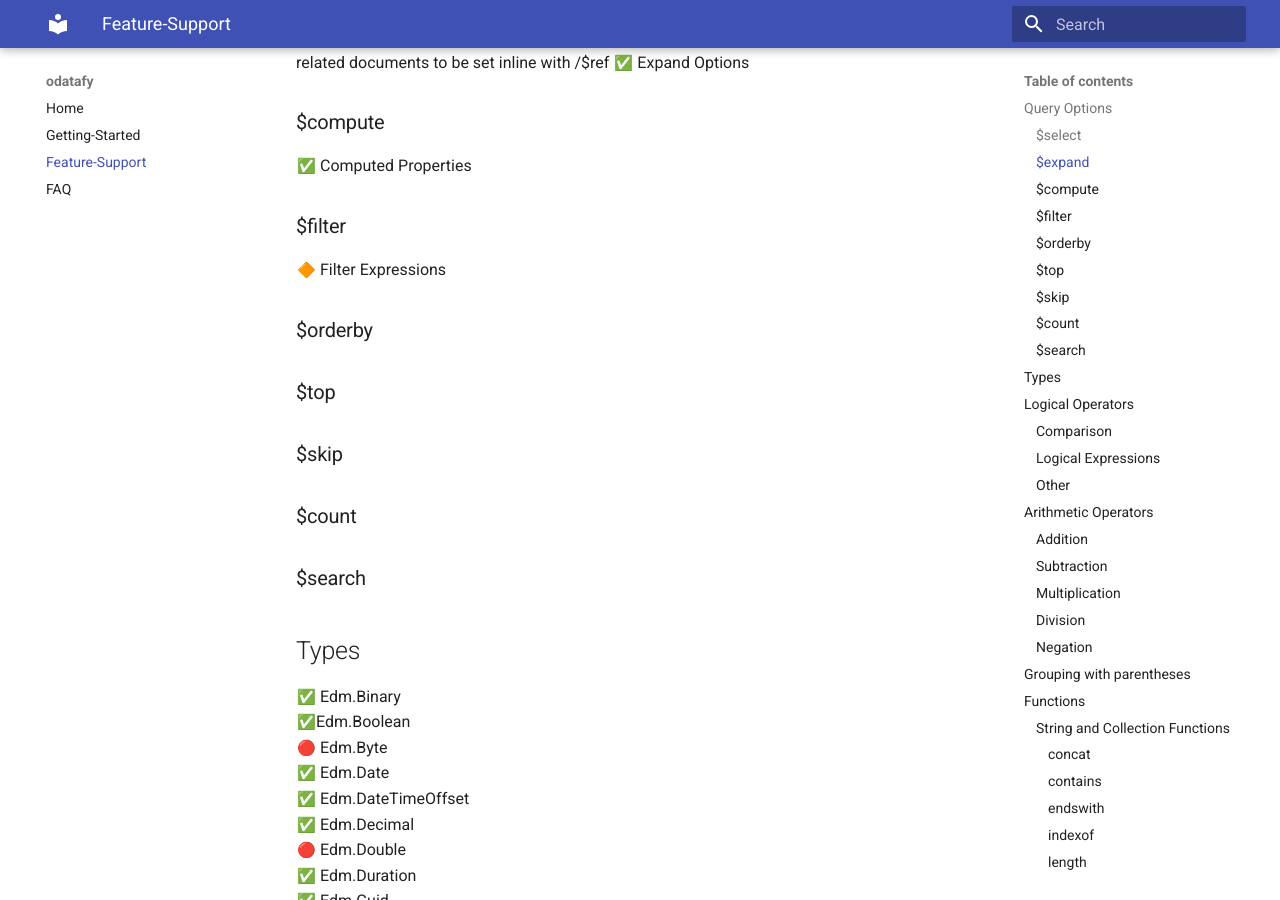
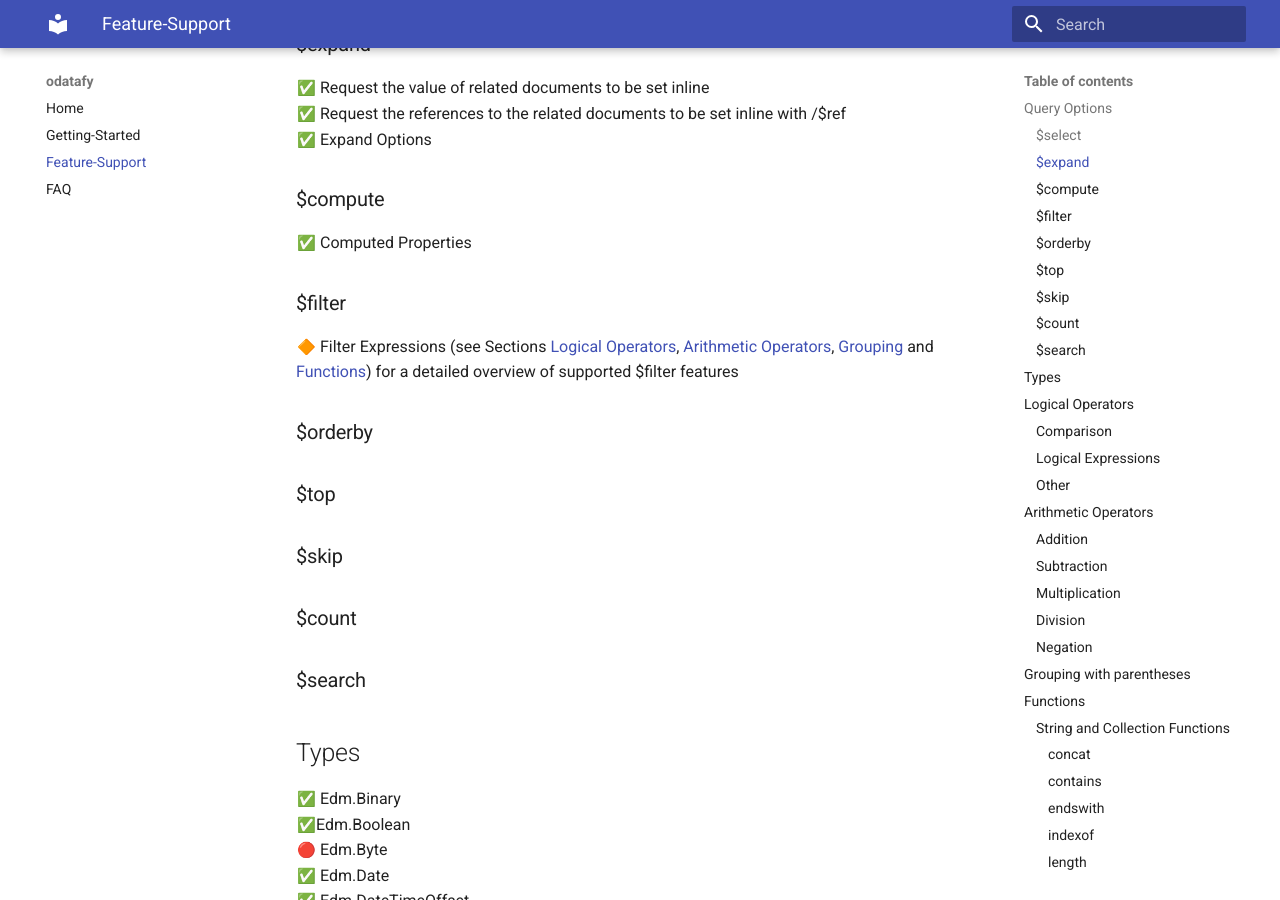
Before and after one commit to gang-of-fork/odatafy-docs, an MkDocs documentation site: the page built from docs/feature-support.md, in a window 1280 px wide and 900 px high, scrolled down 556 px. Built offline with MkDocs 1.6.1 and Material for MkDocs 9.7.7, drawn with Linux system fonts in a browser that asks for light colours; emoji names are drawn with the system emoji font.

Commit message:
improve feature support

```diff
--- a/docs/feature-support.md
+++ b/docs/feature-support.md
@@ -25,7 +25,7 @@
 
 
 ### $filter
-:large_orange_diamond: Filter Expressions
+:large_orange_diamond: Filter Expressions (see Sections [Logical Operators](#logical-operators), [Arithmetic Operators](#arithmetic-operators), [Grouping](#grouping-with-parentheses) and [Functions](#functions)) for a detailed overview of supported $filter features
 
 ### $orderby
 
```
